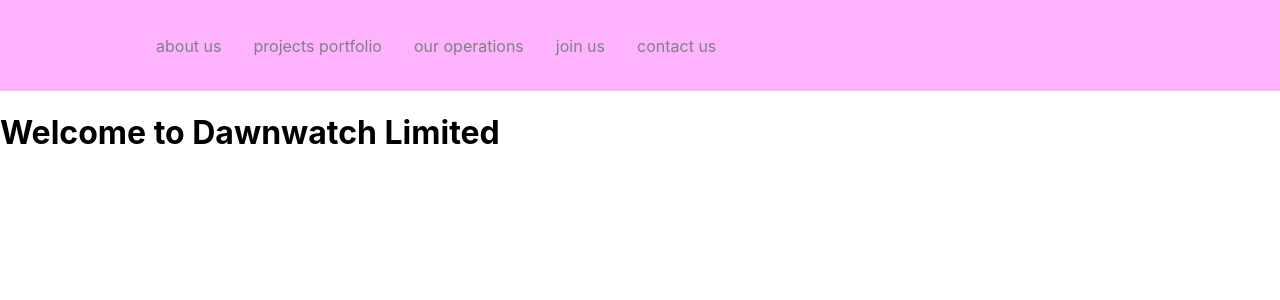
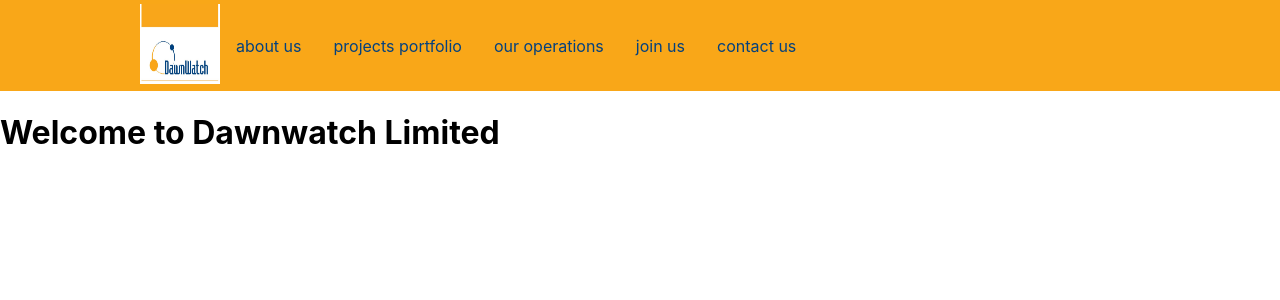
Before and after one commit to ogeoginni/DW-Website, a React (Create React App) app: page / in a window 1280 px wide. Shown: the top 300 px of the page. Built offline with nearby package versions, Linux system fonts and the light colour scheme.

Commit message:
included company logo on navbar
updated navbar color to match company colours

```diff
--- a/src/components/Navbar/NavbarElements.js
+++ b/src/components/Navbar/NavbarElements.js
@@ -3,7 +3,7 @@
 import styled from "styled-components";
 
 export const Nav = styled.nav`
-  background: #ffb3ff;
+  background: #f9a718;
   height: 85px;
   display: flex;
   justify-content: space-between;
@@ -12,7 +12,7 @@
 `;
 
 export const NavLink = styled(Link)`
-  color: #808080;
+  color: #04417e;
   display: flex;
   align-items: center;
   text-decoration: none;
--- a/src/components/Navbar/index.js
+++ b/src/components/Navbar/index.js
@@ -6,6 +6,9 @@
     <>
       <Nav>
         <NavMenu>
+          <a className="navbar-brand" href="/">
+            <img src="./dw-logo.png" alt="DW Logo" width="80" height="80" />
+          </a>
           <NavLink to="/about" activeStyle>
             about us
           </NavLink>
```
Also changed, not shown: public/dw-logo.png (added).
